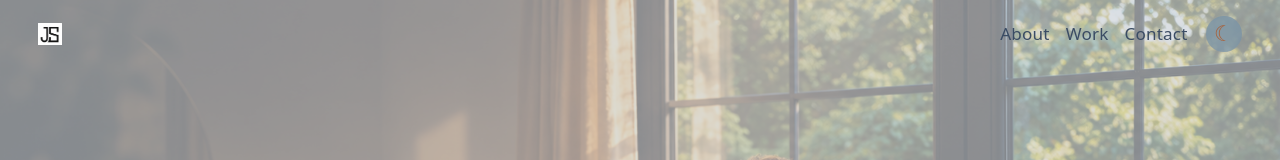
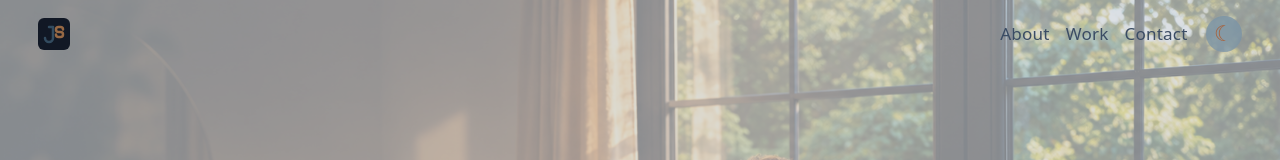
Before and after one commit to jswagger/jswagger-portfolio, a React (Vite) app: page / in a window 1280 px wide. Shown: the top 160 px of the page. Built offline with nearby package versions, Linux system fonts and the light colour scheme.

Commit message:
start redesigning logo

```diff
--- a/src/components/Navbar.tsx
+++ b/src/components/Navbar.tsx
@@ -63,9 +63,19 @@ export default function Navbar() {
   return (
     <header className={`site-header${isScrolled ? ' is-scrolled' : ''}`} ref={headerRef}>
       <div className="container">
-        <a className="brand" href="#top" aria-label="Go to home">
-          <img className="brand-mark" src="/favicon.png?v=4" alt="" aria-hidden="true" />
-        </a>
+<a className="brand" href="#top" aria-label="Go to home">
+
+<svg className="brand-mark" viewBox="0 0 32 32" style={{ width: '32px', height: '32px' }}>
+  <rect width="32" height="32" rx="6" fill="#111825" />
+  <g fill="none" strokeLinecap="round" strokeLinejoin="round" strokeWidth="2.5">
+    {/* Corrected Left-Hooking J */}
+    <path d="M15 9H11M15 9V20C15 22.2 13.2 24 11 24C8.8 24 7 22.2 7 20" stroke="#324b5f" />
+    {/* Full Standalone S */}
+    <path d="M25 11.5C25 10.1 23.9 9 22.5 9H20.5C19.1 9 18 10.1 18 11.5C18 12.9 19.1 14 20.5 14H22.5C23.9 14 25 15.1 25 16.5C25 17.9 23.9 19 22.5 19H20.5C19.1 19 18 17.9 18 16.5" stroke="#966844" />
+  </g>
+</svg>
+
+</a>
         <div className="nav-group">
           <nav className="nav" aria-label="Primary navigation">
             {navLinks.map((link) => (
```
Also changed, not shown: public/favicon.svg.
